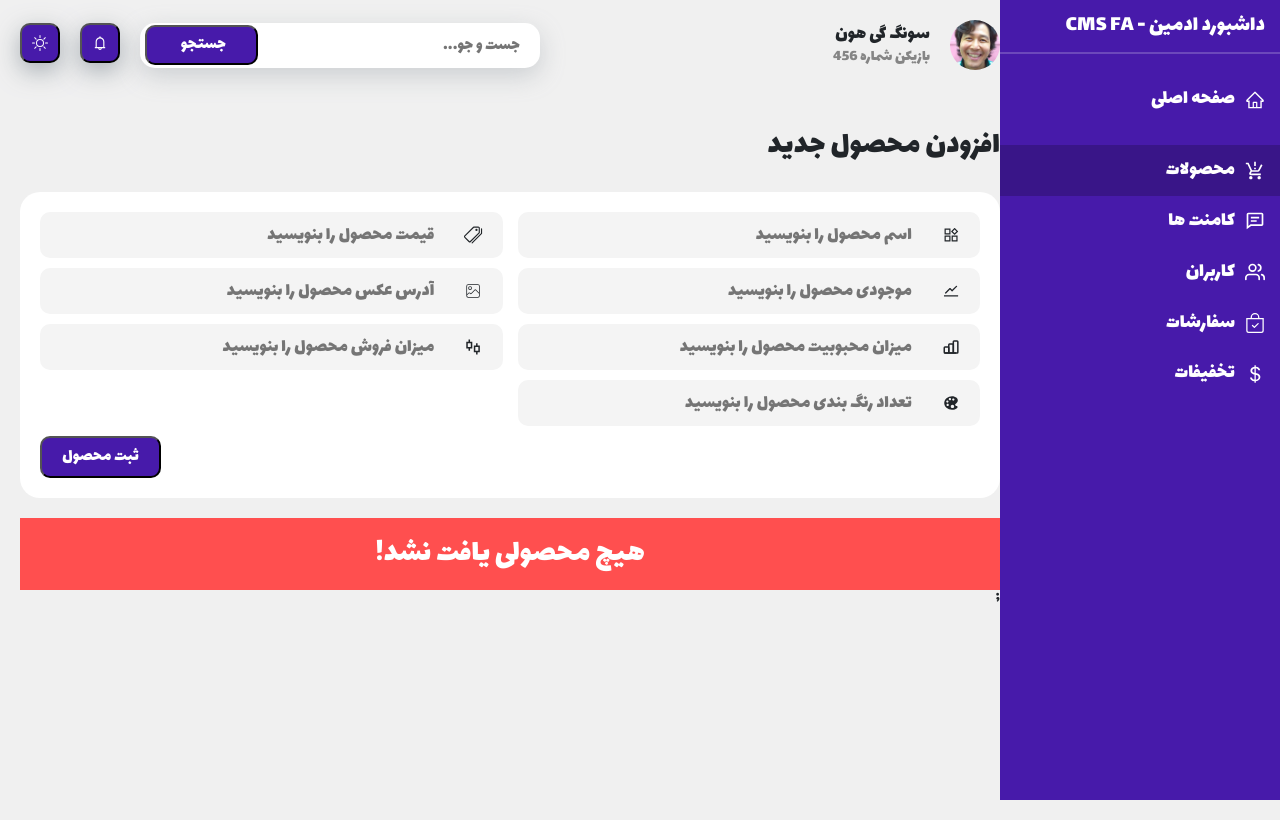
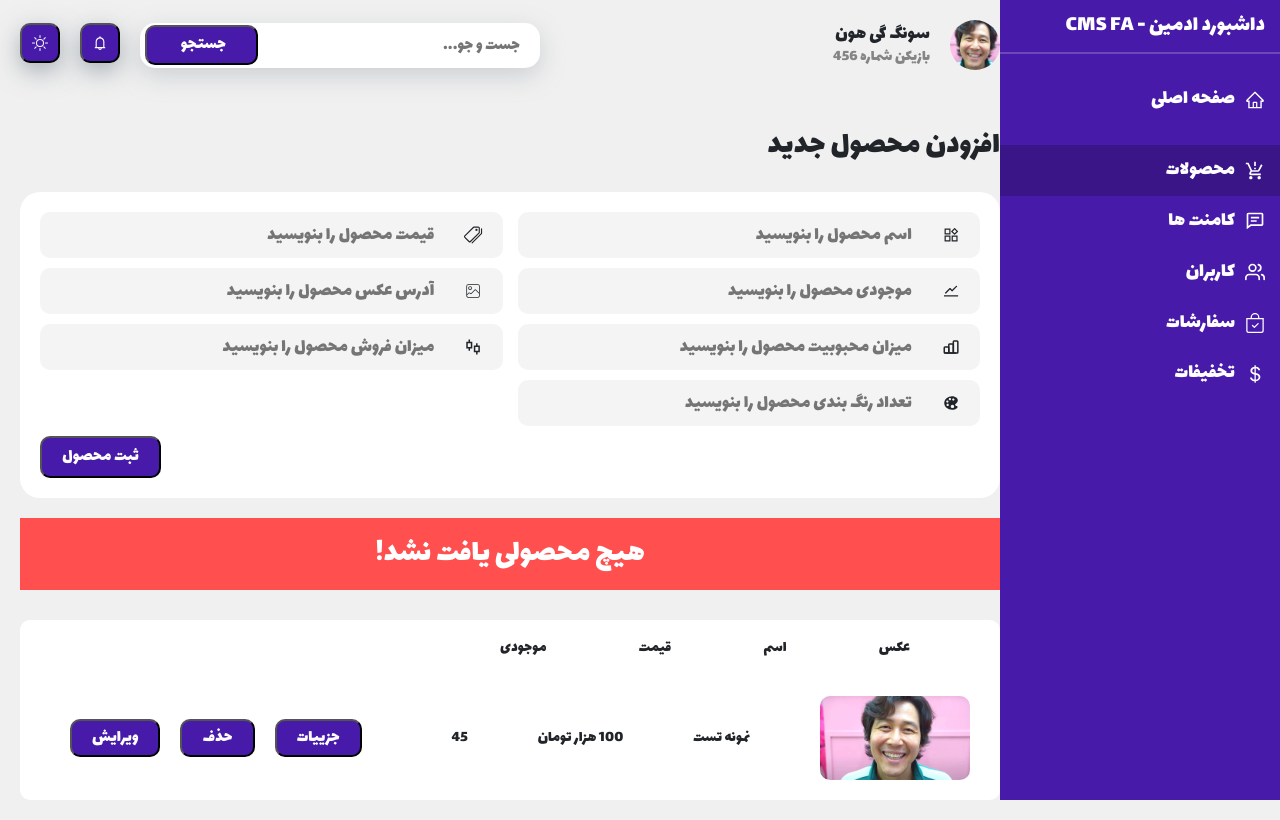
Before and after one commit to esrafil418/FA-CMS, a React (Vite) app: page /products in a window 1280 px wide. Built offline with nearby package versions, Linux system fonts and the light colour scheme.

Commit message:
feat: Creat Products Table

```diff
--- a/src/components/Products/Products.jsx
+++ b/src/components/Products/Products.jsx
@@ -1,12 +1,14 @@
 import AddNewProduct from "../AddNewProduct/AddNewProduct";
 import ErrorBox from "../Error/ErrorBox";
+import ProductsTable from "../ProductsTable/ProductsTable";
 import "./Products.css";
 
 export default function Products() {
 	return (
 		<>
 			<AddNewProduct />
-			<ErrorBox msg="هیچ محصولی یافت نشد!" />;
+			<ErrorBox msg="هیچ محصولی یافت نشد!" />
+			<ProductsTable />
 		</>
 	);
 }
--- /dev/null
+++ b/src/components/ProductsTable/ProductsTable.css
@@ -0,0 +1,45 @@
+.products-table {
+	margin-top: 30px;
+	width: 100%;
+	background-color: var(--white);
+	border-radius: 10px;
+}
+
+.products-table-heading-tr {
+	text-align: center;
+	display: flex;
+	justify-content: space-between;
+	padding: 0 70px 0 460px;
+}
+
+.products-table-tr {
+	display: flex;
+	text-align: center;
+	justify-content: space-between;
+	padding: 0 10px 0 30px;
+}
+
+.products-table th {
+	padding: 20px;
+}
+
+.products-table td {
+	padding: 20px;
+	display: flex;
+    align-items: center;
+}
+
+.products-table-img {
+	width: 150px;
+	border-radius: 10px;
+	object-fit: cover;
+}
+
+.products-table-btn {
+	padding: 8px 20px;
+	font-size: 1.1rem;
+	border-radius: 10px;
+	color: var(--white);
+	background-color: var(--blue);
+	margin-right: 20px;
+}
--- /dev/null
+++ b/src/components/ProductsTable/ProductsTable.jsx
@@ -0,0 +1,40 @@
+import "./ProductsTable.css";
+
+export default function ProductsTable() {
+	return (
+		<table className="products-table">
+			<tr className="products-table-heading-tr">
+				<th>عکس</th>
+				<th>اسم</th>
+				<th>قیمت</th>
+				<th>موجودی</th>
+			</tr>
+
+			<tr className="products-table-tr">
+				<td>
+					<img
+						src="/images/Seong.webp"
+						alt="example"
+						className="products-table-img"
+					/>
+				</td>
+
+				<td className="">نمونه تست</td>
+				<td className="">100 هزار تومان</td>
+				<td className="">45</td>
+
+				<td>
+					<button type="button" className="products-table-btn">
+						جزییات
+					</button>
+					<button type="button" className="products-table-btn">
+						حذف
+					</button>
+					<button type="button" className="products-table-btn">
+						ویرایش
+					</button>
+				</td>
+			</tr>
+		</table>
+	);
+}
```
